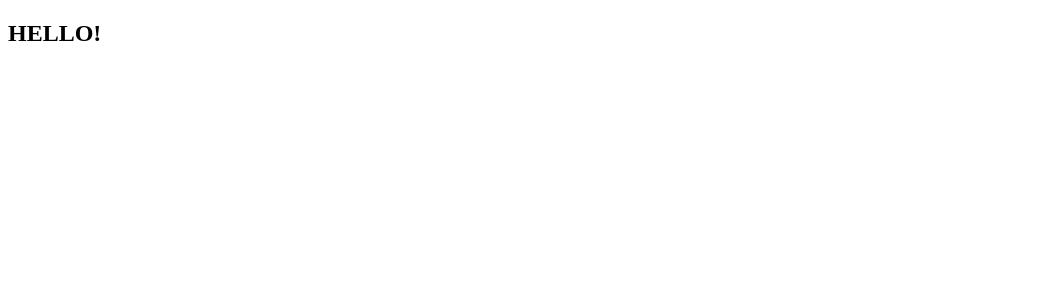
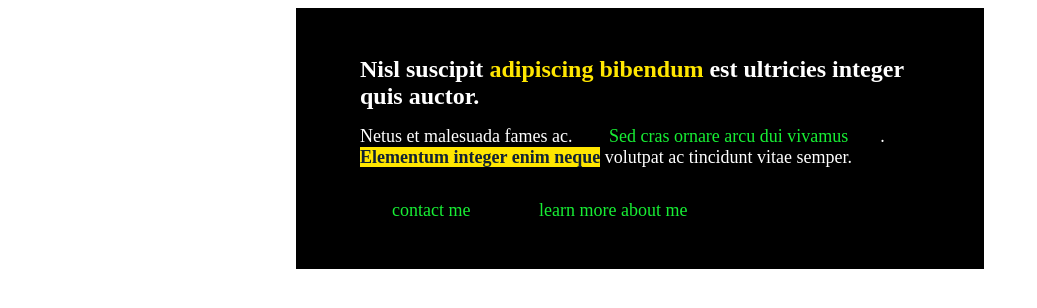
Before and after one commit to RubberBullets/WebsiteDesignExamples, a plain HTML site: page Website1/index.html in a window 1280 px wide. Shown: the whole page, without its empty margins (0-1037 px from the left). Drawn offline with Linux system fonts and the light colour scheme.

Commit message:
basic structure and styling of card

```diff
--- a/Website1/index.html
+++ b/Website1/index.html
@@ -1,17 +1,19 @@
 <!DOCTYPE html>
 <html lang="en">
 <head>
+    <link rel="stylesheet" href="/Website1/styles/main.css">
     <meta charset="UTF-8">
     <meta http-equiv="X-UA-Compatible" content="IE=edge">
     <meta name="viewport" content="width=device-width, initial-scale=1.0">
-    <title>Website 1</title>
+    <title>Info card with buttons</title>
 </head>
 <body>
-    <header></header>
-    <nav></nav>
-    <section>
-        <h1>HELLO!</h1>
-    </section>
-    <footer></footer>
+    <div class="card">
+        <h1>Nisl suscipit <span class="titlehighlight">adipiscing bibendum</span> est ultricies integer quis auctor.</h1>
+            <p>Netus et malesuada fames ac. <a href="https://whois.com">Sed cras ornare arcu dui vivamus</a>. <strong>Elementum integer enim neque</strong> volutpat ac tincidunt vitae semper.</p>
+        <p class="links">
+            <a href="https://google.com" class="green">contact me</a> <a href="https://gmail.com">learn more about me</a>
+        </p>
+    </div>
 </body>
 </html>
--- a/Website1/styles/main.css
+++ b/Website1/styles/main.css
@@ -0,0 +1,77 @@
+.card {
+    background: #000;
+    color: white;
+    width: 560px;
+    margin: 0 auto;
+    padding: 3rem 4rem;
+}
+/* remove all font top margins, since they collapse with bottoms, to manage spacing around them with padding*/
+h1,p {
+    margin-top: 0px;
+}
+
+/* link styling */
+a {
+    padding: 1rem 2rem;
+    color: aqua;
+}
+/* link is the default unvisited link, this overides the a selector */
+a:link {
+color: #17ee34;
+text-decoration: none;
+}
+.green {
+    color: green;
+}
+/* visited is best used for showing external links on a site that has already been visited. we tend to keep this and the link value the same most of the time */
+a:visited {
+    color: #FFE600;
+ }
+
+ a {
+    padding: 1rem 2rem;
+    color: aqua;
+}
+
+/* focus is for keyboard navigation */
+a:focus {
+    color: red
+    ;
+    }
+/* hover shows when mouse pointer is over a link, always use after the focus pseudo */
+a:hover {
+ color: #FFF;
+}
+a:active {
+    color: rgb(241, 16, 166);
+}
+
+
+
+h1 {
+    font-size: 24px;
+    font-weight: bold;
+}
+
+p {
+    font-size: 18px;
+    /* margin: 1rem 3rem; */
+}
+strong {
+    background: #FFE600;
+    color: #123;
+}
+
+
+.links {
+    margin-top: 2rem;
+    margin-bottom: 0;
+}
+
+
+
+
+.titlehighlight {
+    color: #FFE600;
+
+}
```
